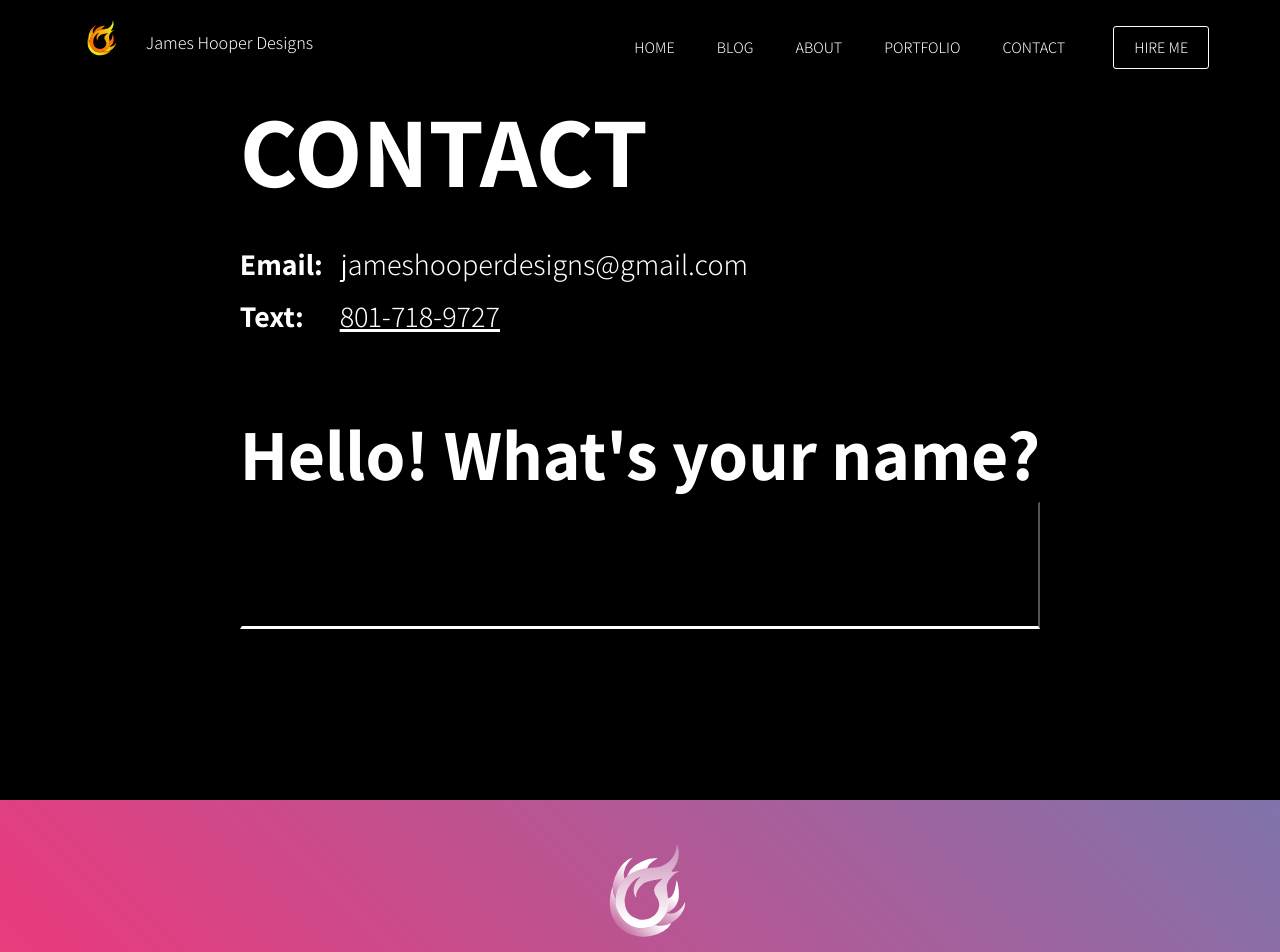
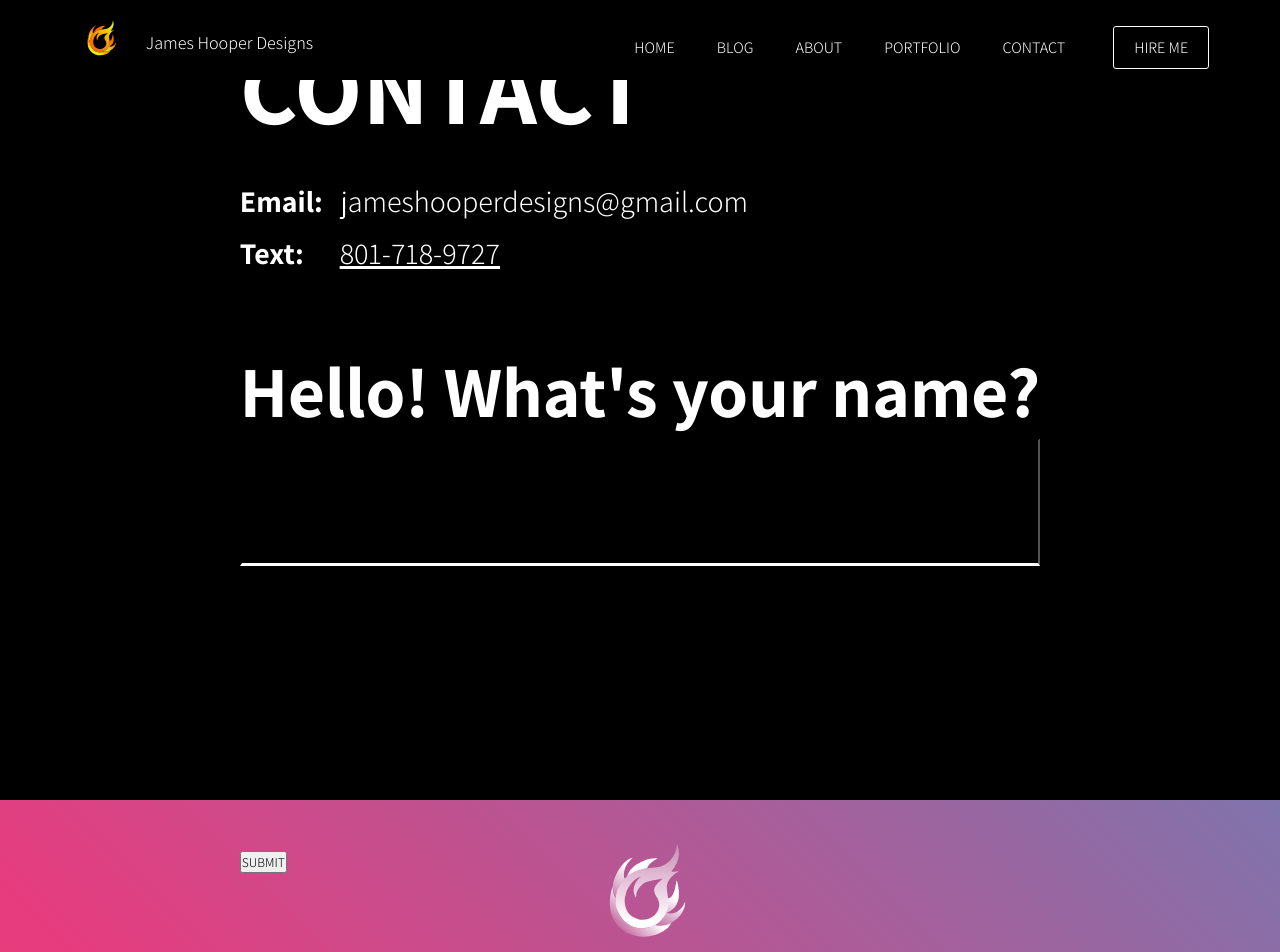
Before and after one commit to jamesdesigns/portfolio-website, a React (Create React App) app: page /contact in a window 1280 px wide. Shown: the top 952 px of the page. Built offline with nearby package versions, Linux system fonts and the light colour scheme.

Commit message:
Add selection of hex colors in the contact form

```diff
--- a/src/components/pages/Contact.js
+++ b/src/components/pages/Contact.js
@@ -7,8 +7,9 @@ import { useState } from 'react'
 export default function Contact() {
 
 	const greeting = `Hello! What's your name?`;
+	const COLORS = ['#588c75','#b0c47f','#f3e395','#f3ae73','#da645a','#79a38f','#c1d099','#f5eaaa','#f5be8f','#e1837b','#9bbaab','#d1dcb2','#f9eec0','#f7cda9'];
 	const [ values, setValues ] = useState({
-		name: '', email: '', phone:'', priority: '', color: '',
+		name: '', email: '', phone:'', priority: '', color: '', goal: ''
 	});
 	// const onChange = (event) => {
 	// 	setValue(event.target.value);
@@ -19,6 +20,29 @@ export default function Contact() {
 			setValues(oldValues => ({...oldValues, [name]: value }));
 		}
 	}
+
+	const saveFormData = async () => {
+		const repsonse = await fetch('/api/registration', {
+			method: 'POST',
+			body: JSON.stringify(values)
+		});
+		if (Response.status !== 200) {
+			throw new Error('Request failed: ${response.status}');
+		}
+	}
+
+	const onSubmit = async (event) => {
+		event.preventDefault(); // Prevent default submission
+		try {
+			await saveFormData();
+			alert('Your registration was successfully submitted!');
+			setValues({
+				name: ''
+			});
+		} catch (e) {
+			alert(`Registration failed! ${e.message}`);
+		}
+	}
   return (
     <>
     <div className="contact">
@@ -27,10 +51,10 @@ export default function Contact() {
         <p className="medium-font-30"><b>Email:</b> &nbsp;  jameshooperdesigns@gmail.com</p>
         <p className="medium-font-30"><b>Text:</b>  &nbsp;&nbsp;&nbsp;&nbsp;  <a className="white-text" href="sms:+18017189727&body=Hi%2520there%252C%2520I%2527d%2520like%2520to%2520place%2520an%2520order%2520for...">801-718-9727</a></p>
         <br />
-				<form className="contact-container">
+				<form onSubmit={onSubmit} className="contact-container">
 					<label><h2>{greeting}</h2></label>
 					<input value={values.name} onChange={set('name')} className="contact-name" type="text" id="name" name="name" required />
-					{/* <p><small>{values.name}</small></p> */}
+					<p><small>{values.name}</small></p>
 					<br /><br /><br /><br />
 
 					{/* <label><h2>What's the best way to contact you?</h2></label>
@@ -45,13 +69,17 @@ export default function Contact() {
 					<p><small>{values.priority}</small></p>
 					<br /><br />
 					<label><h2>Choose a color for your website.</h2></label>
-					<input className="contact-name" type="color" id="color" name="color" />
+					<select>
+						<option value="">Select Color</option>
+						{COLORS.map(c => <option key={c}>{c}</option>)}
+					</select>
 					<p><small>{values.color}</small></p>
 					<br /><br />
 					<label><h2>Describe how you imagine your new website</h2></label>
 					<input className="contact-name" type="goal" id="goal" name="goal" />
 					<p><small>{values.goal}</small></p>
 					<br /><br />  */}
+					<button type="submit">SUBMIT</button>
 				</form>
       </div>
     </div>
```
Also changed, not shown: 1 other file (tests, documents, lock files or other folders).
